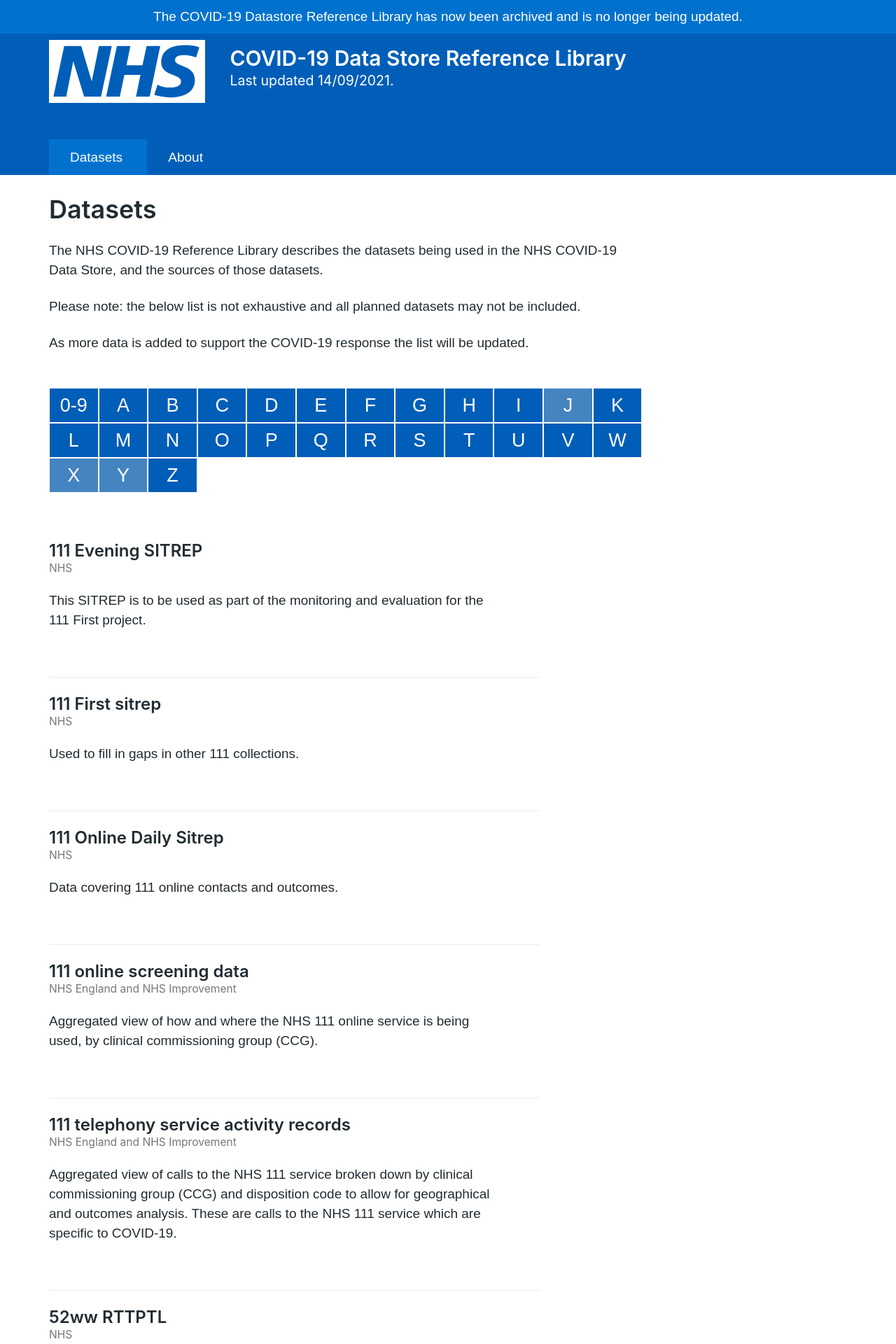
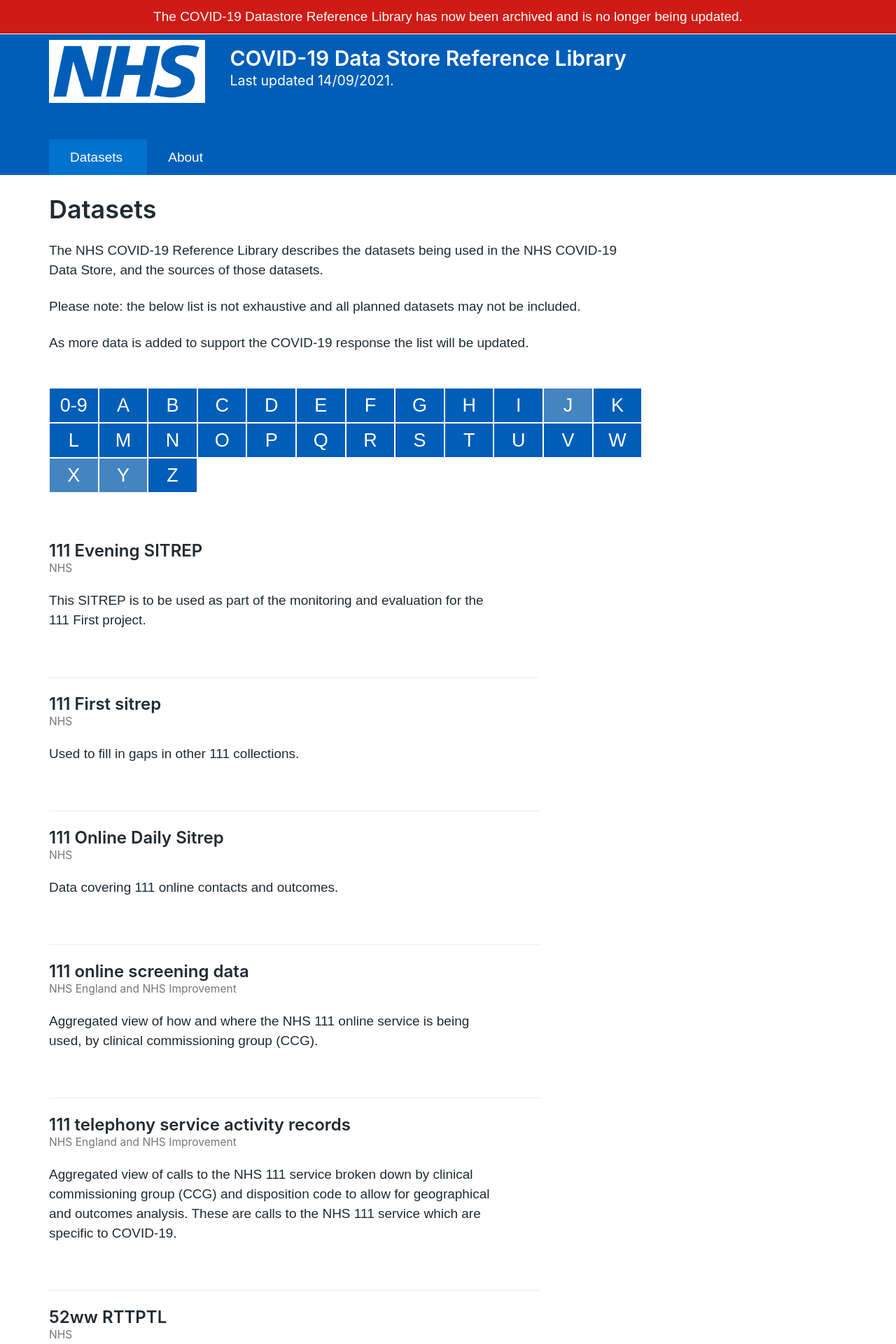
Before and after one commit to openhealthcare/Covid-19-Reference-Library, a Jekyll site: the page built from index.html, in a window 1280 px wide. Shown: the top 1920 px of the page at 70% size. Built offline with Jekyll 4.4.1, drawn with Linux system fonts in a browser that asks for light colours.

Commit message:
Makes the archived banner bolder

```diff
--- a/assets/css/styles.scss
+++ b/assets/css/styles.scss
@@ -1082,7 +1082,8 @@
 }
 
 .banner-head {
-  background-color: #0072ce;
+  background-color: #CF1B15;
+  border-bottom: 1px solid #FFF;
   color: #FFF;
   position: absolute;
   width: 100%;
```
Also changed, not shown: 2 other files.
